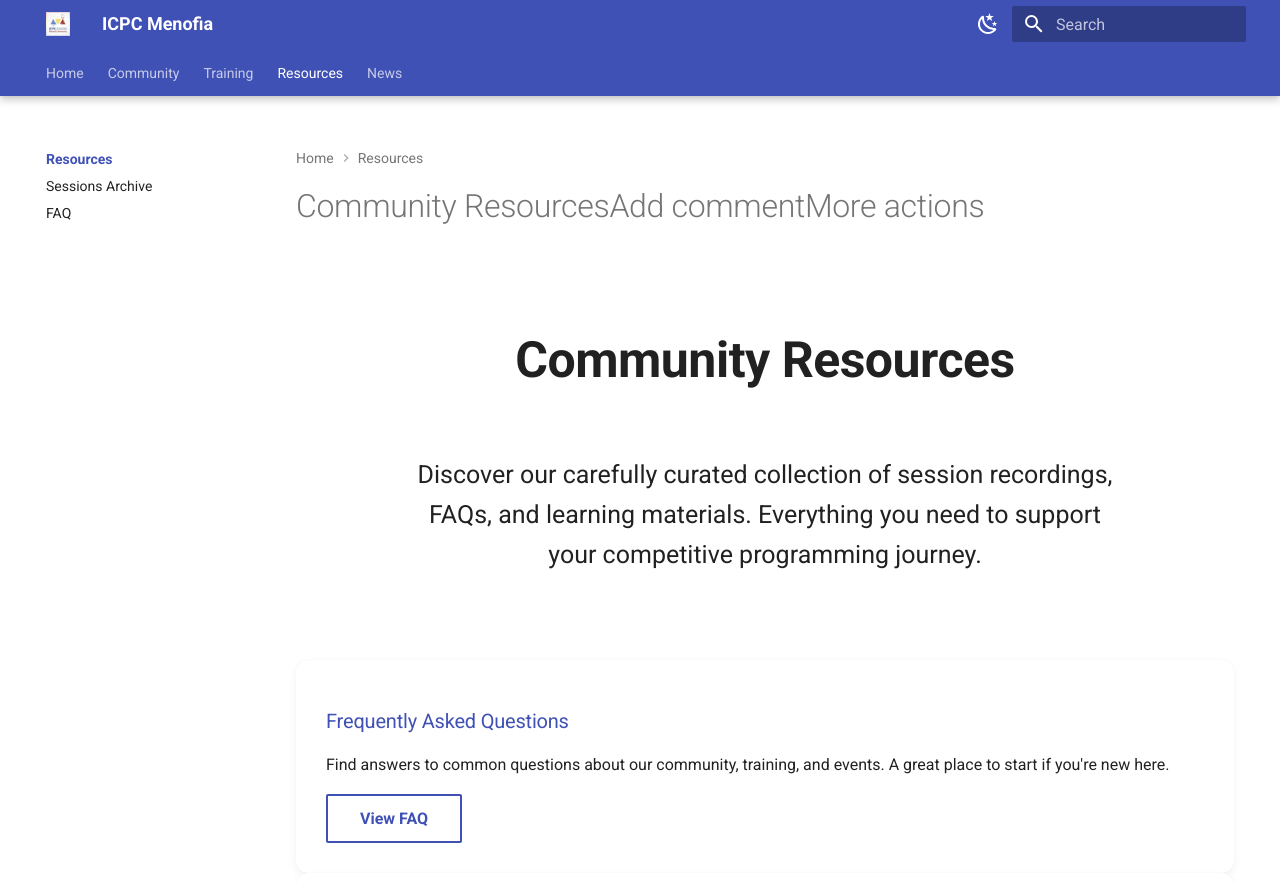
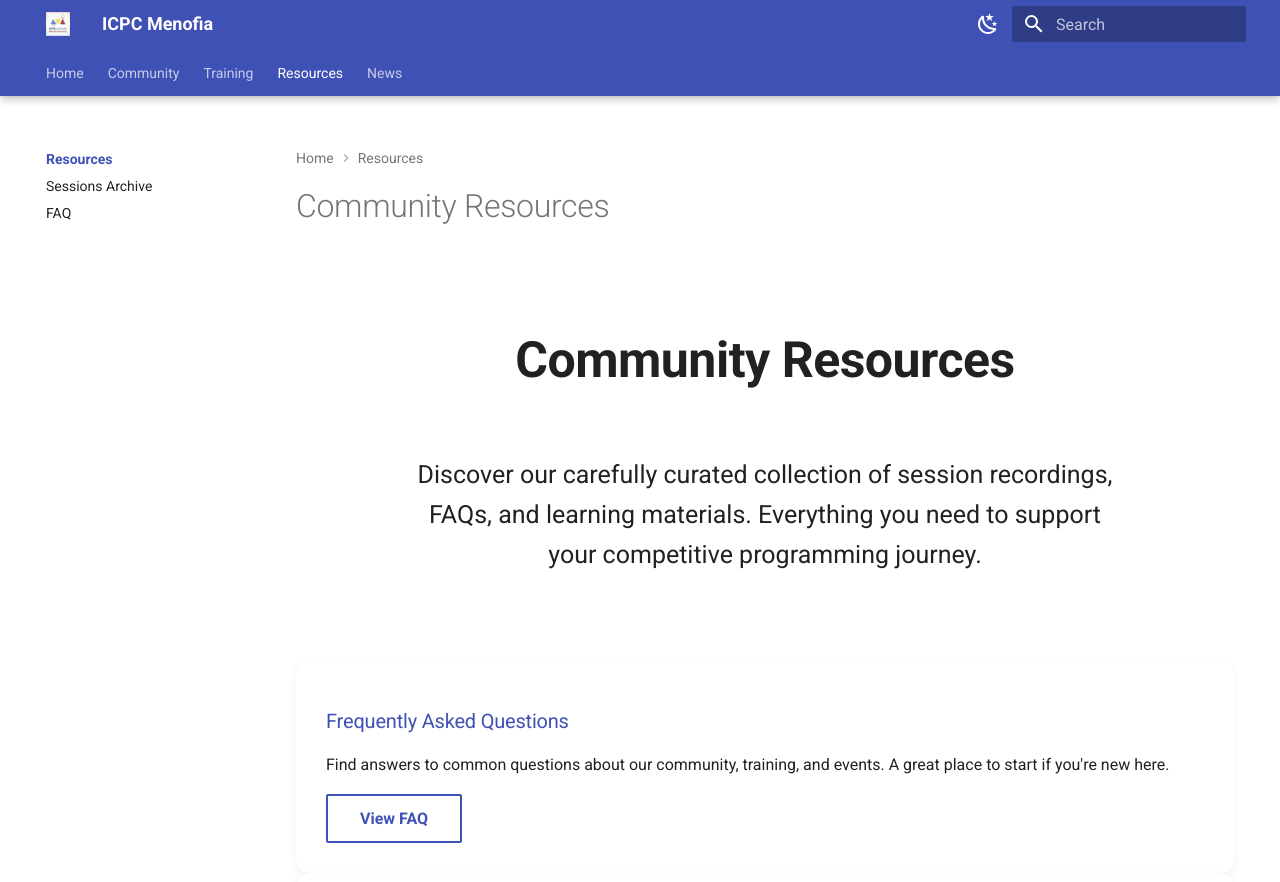
Before and after one commit to ICPC-Menofia/icpc-menofia.github.io, an MkDocs documentation site: the page built from docs/resources/index.md, in a window 1280 px wide and 900 px high. Shown: the top 882 px of the window. Built offline with MkDocs 1.6.1 and Material for MkDocs 9.7.7, drawn with Linux system fonts in a browser that asks for light colours.

Commit message:
Update index.md

```diff
--- a/docs/resources/index.md
+++ b/docs/resources/index.md
@@ -1,4 +1,4 @@
-# Community ResourcesAdd commentMore actions
+# Community Resources
 
 <div class="hero-section">
   <div class="hero-content">
```
